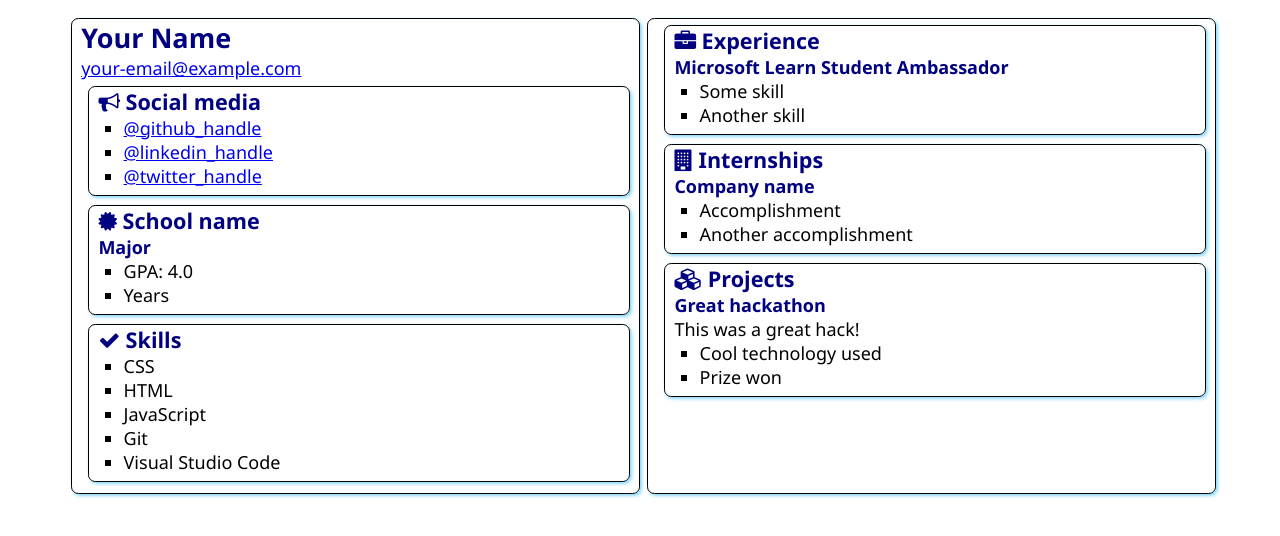
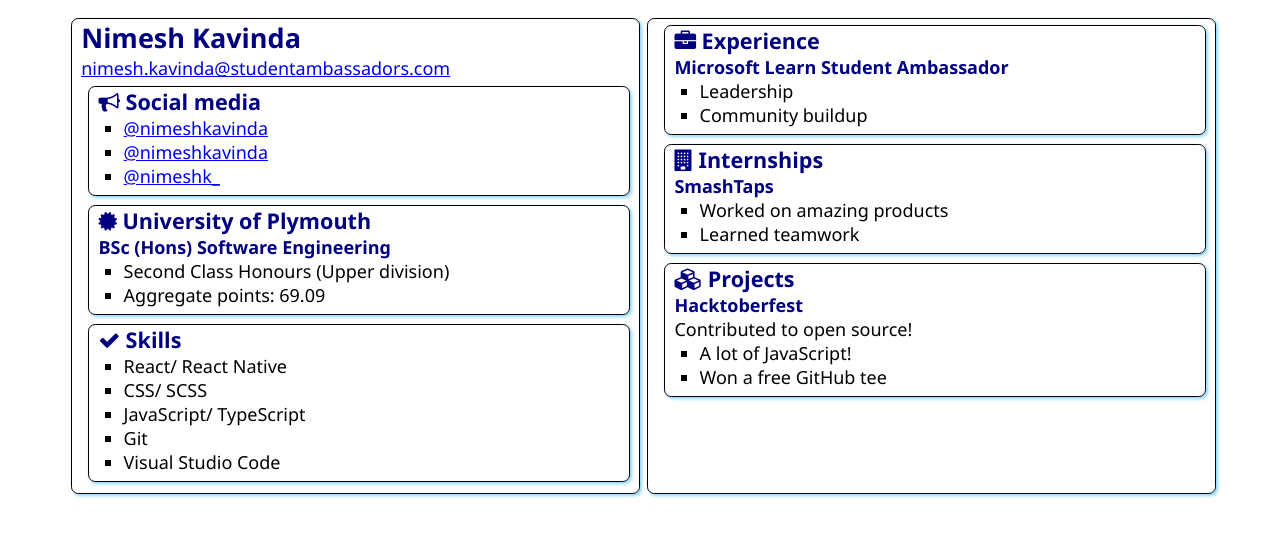
Before and after one commit to nimeshkavinda/SATechnicalOnboarding, a plain HTML site: page src/index.html in a window 1280 px wide. Drawn offline with Linux system fonts and the light colour scheme.

Commit message:
Updated info!

```diff
--- a/src/index.html
+++ b/src/index.html
@@ -1,5 +1,6 @@
 <!DOCTYPE html>
 <html lang="en">
+
 <head>
     <meta charset="UTF-8">
     <meta http-equiv="X-UA-Compatible" content="IE=edge">
@@ -9,11 +10,12 @@
     <link rel="stylesheet" href="style.css">
     <link rel="stylesheet" href="https://cdnjs.cloudflare.com/ajax/libs/font-awesome/4.7.0/css/font-awesome.min.css">
 </head>
+
 <body>
     <main>
         <article class="box">
-            <h1>Your Name</h1>
-            <div><a href="mailto:your.email@example.com">your-email@example.com</a></div>
+            <h1>Nimesh Kavinda</h1>
+            <div><a href="mailto:nimesh.kavinda@studentambassadors.com">nimesh.kavinda@studentambassadors.com</a></div>
 
             <section class="box">
                 <h2>
@@ -21,9 +23,9 @@
                     Social media
                 </h2>
                 <ul>
-                    <li><a href="https://github.com/<handle>">@github_handle</a></li>
-                    <li><a href="https://linkedin.com/in/<handle>">@linkedin_handle</a></li>
-                    <li><a href="https://twitter.com/<handle>">@twitter_handle</a></li>
+                    <li><a href="https://github.com/<handle>">@nimeshkavinda</a></li>
+                    <li><a href="https://linkedin.com/in/<handle>">@nimeshkavinda</a></li>
+                    <li><a href="https://twitter.com/<handle>">@nimeshk_</a></li>
                 </ul>
             </section>
 
@@ -31,12 +33,12 @@
                 <div class="education">
                     <h2>
                         <i class="fa fa-certificate" aria-hidden="true"></i>
-                        School name
+                        University of Plymouth
                     </h2>
-                    <h3>Major</h3>
+                    <h3>BSc (Hons) Software Engineering</h3>
                     <ul>
-                        <li>GPA: 4.0</li>
-                        <li>Years</li>
+                        <li>Second Class Honours (Upper division)</li>
+                        <li>Aggregate points: 69.09</li>
                     </ul>
                 </div>
             </section>
@@ -47,9 +49,9 @@
                     Skills
                 </h2>
                 <ul>
-                    <li>CSS</li>
-                    <li>HTML</li>
-                    <li>JavaScript</li>
+                    <li>React/ React Native</li>
+                    <li>CSS/ SCSS</li>
+                    <li>JavaScript/ TypeScript</li>
                     <li>Git</li>
                     <li>Visual Studio Code</li>
                 </ul>
@@ -63,8 +65,8 @@
                 </h2>
                 <h3>Microsoft Learn Student Ambassador</h3>
                 <ul>
-                    <li>Some skill</li>
-                    <li>Another skill</li>
+                    <li>Leadership</li>
+                    <li>Community buildup</li>
                 </ul>
             </section>
             <section class="box">
@@ -73,10 +75,10 @@
                     Internships
                 </h2>
 
-                <h3>Company name</h3>
+                <h3>SmashTaps</h3>
                 <ul>
-                    <li>Accomplishment</li>
-                    <li>Another accomplishment</li>
+                    <li>Worked on amazing products</li>
+                    <li>Learned teamwork</li>
                 </ul>
             </section>
             <section class="box">
@@ -85,15 +87,16 @@
                     Projects
                 </h2>
 
-                <h3>Great hackathon</h3>
-                <div>This was a great hack!</div>
+                <h3>Hacktoberfest</h3>
+                <div>Contributed to open source!</div>
                 <ul>
-                    <li>Cool technology used</li>
-                    <li>Prize won</li>
+                    <li>A lot of JavaScript!</li>
+                    <li>Won a free GitHub tee</li>
                 </ul>
             </section>
         </article>
 
     </main>
 </body>
+
 </html>
```
